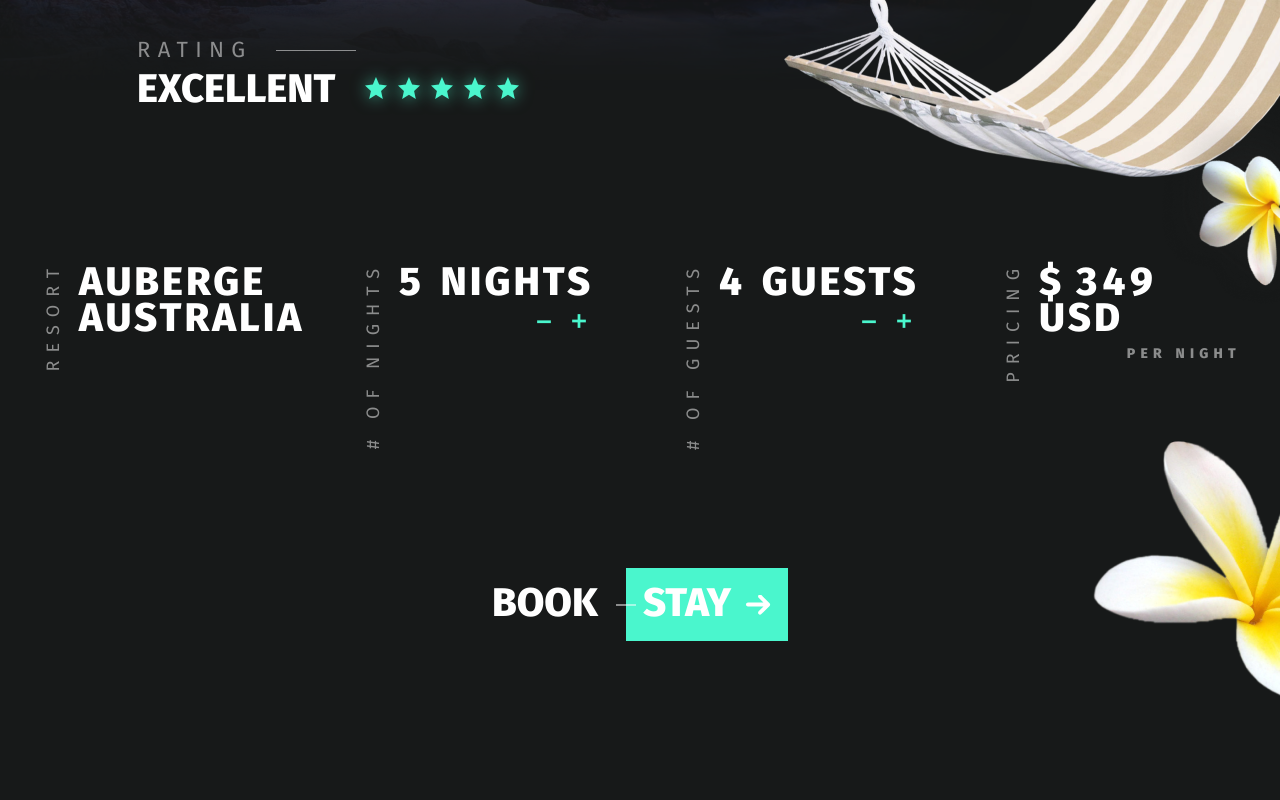
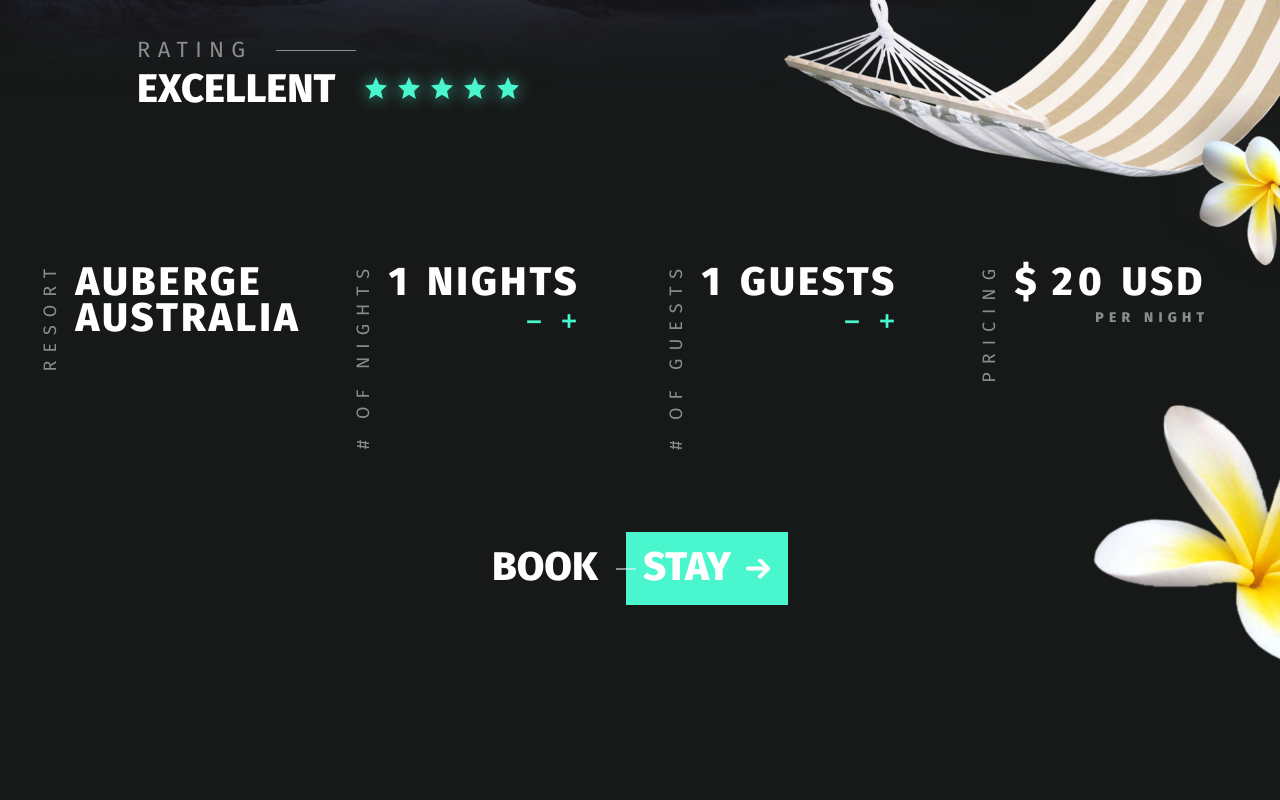
Before and after one commit to catdog50rus/Gulp-project, a website: page app/index.html in a window 1280 px wide. Shown: the part 5703-6503 px from the top of the page. Drawn offline with nearby package versions, Linux system fonts and the light colour scheme.

Commit message:
10.12.19

```diff
--- a/app/index.html
+++ b/app/index.html
@@ -933,7 +933,7 @@
             </div>
             <div class="page-tour-slider__info-item">
               <div class="page-tour-slider__info-subtitle"># of Nights</div>
-              <div class="page-tour-slider__info-title"><span class="night-number" name="night-number">5 </span>Nights</div>
+              <div class="page-tour-slider__info-title title_night-number"><span class="night-number" name="night-number">5 </span>Nights</div>
               <div class="info-title__but">
                 <div class="night__minus"><img src="images/minus_btn.svg" alt=""></div>
                 <div class="night__plus"><img src="images/plus_btn.svg" alt=""></div>
@@ -941,7 +941,7 @@
             </div>
             <div class="page-tour-slider__info-item">
               <div class="page-tour-slider__info-subtitle"># of Guests</div>
-              <div class="page-tour-slider__info-title"><span class="guest-number" name="guest-number">4 </span>Guests</div>
+              <div class="page-tour-slider__info-title title_guest-number"><span class="guest-number" name="guest-number">4 </span>Guests</div>
               <div class="info-title__but">
                 <div class="guest__minus"><img src="images/minus_btn.svg" alt=""></div>
                 <div class="guest__plus"><img src="images/plus_btn.svg" alt=""></div>
@@ -949,9 +949,9 @@
             </div>
             <div class="page-tour-slider__info-item">
               <div class="page-tour-slider__info-subtitle">Pricing</div>
-              <div class="page-tour-slider__info-title">
+              <div class="page-tour-slider__info-title title_total-price">
                 $ <span class="total-price" name="total-price">349</span>  USD
-                <span>Per Night</span>
+                <span class="per-night">Per Night</span>
               </div>
             </div>
           </div>
--- a/app/js/main.js
+++ b/app/js/main.js
@@ -39,27 +39,87 @@
     });
 
 
-    const allData = $('.page-tour-slider__info-title');
-    let formData = allData.serializeJSON();
+    const guestPlus = document.querySelector('.guest__plus');
+    const guestMinus = document.querySelector('.guest__minus');
+    const nightPlus = document.querySelector('.night__plus');
+    const nightMinus = document.querySelector('.night__minus');
+    let guest = 1;
+    let night = 1;
+    let totalPrice = 0;
+    let titleNumNight = document.querySelector('.title_night-number');
+    let titleNumGuest = document.querySelector('.title_guest-number');
+    let titleTotalPrice = document.querySelector('.title_total-price');
+    let spanPerNight = document.querySelector('.per-night');
 
-    $('total-price').text(getTotalPrice(formData));
+    print();
 
-    allData.on('keyup change', 'input, select, click, textarea', function () {
-        formData = allData.serializeJSON();
-        console.log(formData);
+    guestMinus.addEventListener('click', () => {
+        guest--;
+        if(guest < 0) {
+            guest = 0;
+        }
 
-        $('total-price').text(getTotalPrice(formData));
+        print();
     });
-    function getTotalPrice(formData) {
-        let totalPrice = 0;
 
-        totalPrice =
-            formData['night-number'] * 40 +
-            formData['guest-number'] * 25;
+    guestPlus.addEventListener('click', () => {
+        guest++;
+        print();
 
-        return totalPrice.toFixed(0);
+    });
+
+    nightMinus.addEventListener('click', () => {
+        night--;
+        if (night < 0) {
+            night = 0;
+        }
+
+        print();
+    });
+
+    nightPlus.addEventListener('click', () => {
+        night++;
+
+        print();
+
+    });
+
+    function print() {
+        if(night >= 10){
+
+            titleNumNight.style.width='265px';
+        }
+        else{
+            titleNumNight.style.width = '242px';
+        }
+
+        if (guest >= 10) {
+
+            titleNumGuest.style.width = '270px';
+        } else {
+            titleNumGuest.style.width = '242px';
+        }
+
+        if (totalPrice >= 1000) {
+
+            titleTotalPrice.style.width = '300px';
+            //spanPerNight.style.marginright = '5px';
+        }
+        else {
+            titleTotalPrice.style.width = '270px';
+            //spanPerNight.style.marginright = '35px';
+        }
+
+
+        $('.guest-number').text(guest + ' ');
+        $('.night-number').text(night + ' ');
+        $('.total-price').text(getTotalPrice() + ' ');
+    }
+
+    function getTotalPrice () {
+        totalPrice = 0;
+        totalPrice = (night * 20)*guest;
+        return totalPrice;
     };
 
-
-
 });
--- a/app/scss/style.scss
+++ b/app/scss/style.scss
@@ -538,6 +538,7 @@
     .page-tour-slider__info-title {
         letter-spacing: 3px;
 
+
         .night-number,
         .guest-number,
         .total-price {
@@ -545,6 +546,13 @@
             font-weight: 800;
             font-size: 40px;
             line-height: 36px;
+        }
+    }
+
+    .title_total-price {
+        width: 270px;
+        .per-night{
+            margin-right: 35px;
         }
     }
 
```
Also changed, not shown: app/css/style.min.css.
